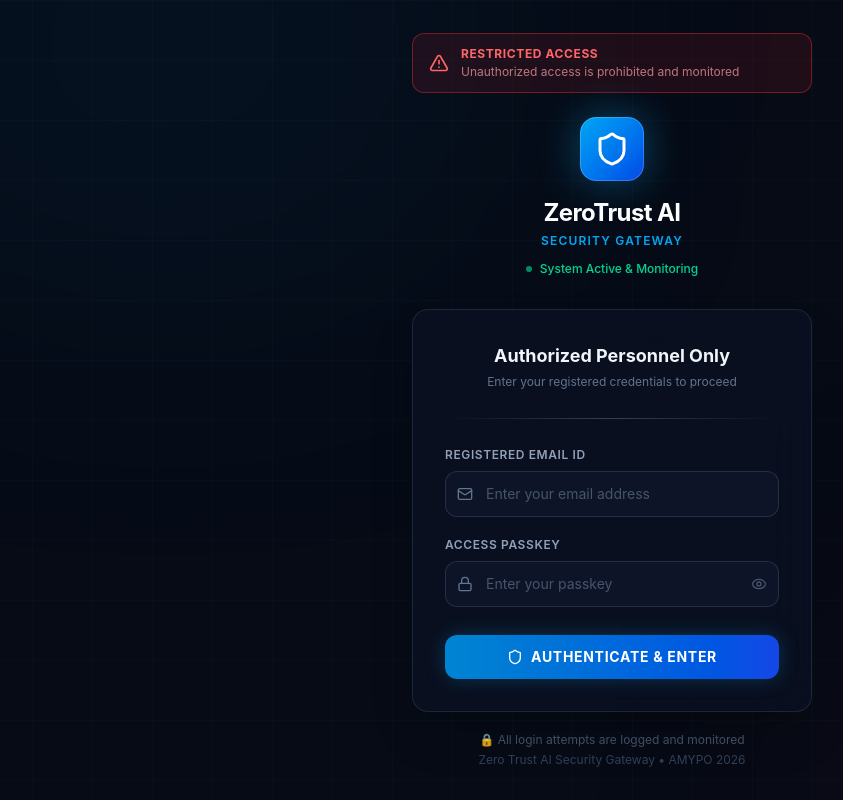
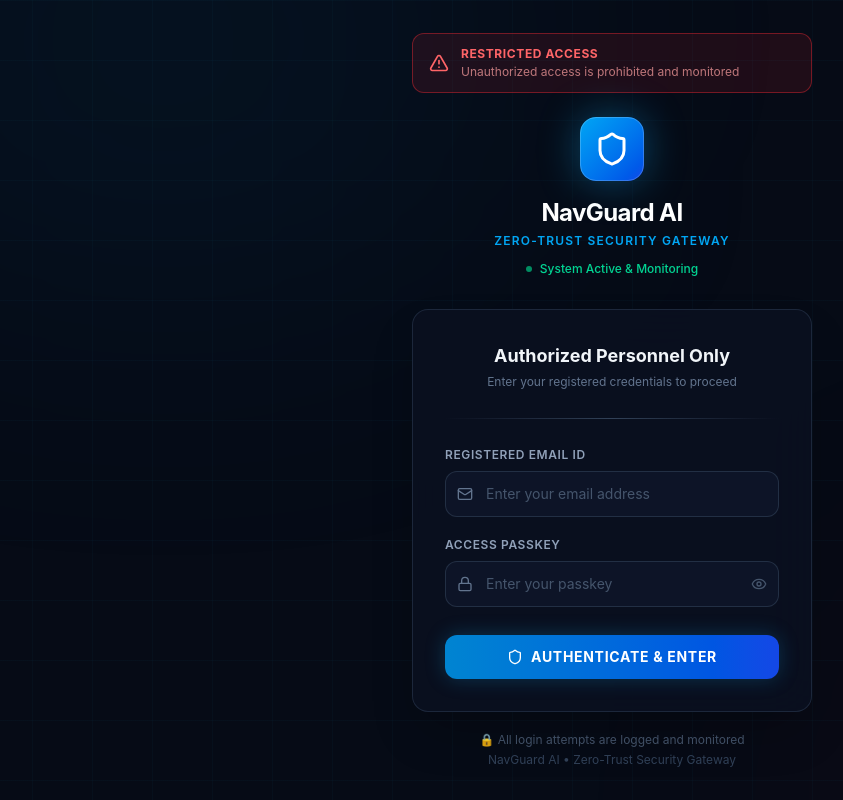
Before and after one commit to SriNaveena-P/ai-security-gateway, a React (Vite) app in the folder frontend/: page /login in a window 1280 px wide. Shown: the whole page, without its empty margins (28-871 px from the left). Built offline with nearby package versions, Linux system fonts and the light colour scheme.

Commit message:
Branding: Rebrand project to NavGuard AI and add auto-redirect on backend

```diff
--- a/frontend/index.html
+++ b/frontend/index.html
@@ -4,7 +4,7 @@
     <meta charset="UTF-8" />
     <link rel="icon" type="image/svg+xml" href="/favicon.svg" />
     <meta name="viewport" content="width=device-width, initial-scale=1.0" />
-    <title>frontend</title>
+    <title>NavGuard AI - Zero-Trust AI Security Gateway</title>
   </head>
   <body>
     <div id="root"></div>
--- a/frontend/src/components/Layout.tsx
+++ b/frontend/src/components/Layout.tsx
@@ -36,8 +36,8 @@ const Layout = () => {
             <div className="absolute inset-0 rounded-xl border border-white/20"></div>
           </div>
           <div>
-            <h1 className="text-lg font-bold tracking-tight bg-clip-text text-transparent bg-gradient-to-r from-white to-slate-400">ZeroTrust AI</h1>
-            <p className="text-[10px] uppercase tracking-widest text-primary-500 font-semibold">Security Gateway</p>
+            <h1 className="text-lg font-bold tracking-tight bg-clip-text text-transparent bg-gradient-to-r from-white to-slate-400">NavGuard AI</h1>
+            <p className="text-[10px] uppercase tracking-widest text-primary-500 font-semibold">Zero-Trust Gateway</p>
           </div>
         </div>
 
--- a/frontend/src/pages/Approvals.tsx
+++ b/frontend/src/pages/Approvals.tsx
@@ -75,7 +75,7 @@ const Approvals = () => {
     <div className="space-y-6">
       <div className="flex justify-between items-center">
         <div>
-          <h2 className="text-2xl font-bold text-white tracking-tight">Security Gateway Approvals</h2>
+          <h2 className="text-2xl font-bold text-white tracking-tight">NavGuard AI Approvals</h2>
           <p className="text-slate-400 text-sm mt-1">Review and action paused high-risk agent operations.</p>
         </div>
 
--- a/frontend/src/pages/Employees.tsx
+++ b/frontend/src/pages/Employees.tsx
@@ -402,7 +402,7 @@ export default function Employees() {
                       </p>
                       <p className="text-sm font-bold text-emerald-400">{emp.salary || 'Confidential'}</p>
                       <span className="inline-block mt-1 text-[11px] bg-amber-500/10 border border-amber-500/20 text-amber-300 px-2 py-0.5 rounded-full font-medium">
-                        🛡️ PII Protected by Security Gateway
+                        🛡️ PII Protected by NavGuard AI
                       </span>
                     </div>
 
--- a/frontend/src/pages/Login.tsx
+++ b/frontend/src/pages/Login.tsx
@@ -62,8 +62,8 @@ export default function Login() {
             {/* Ping effect */}
             <div className="absolute inset-0 rounded-2xl animate-ping bg-sky-500/20" style={{ animationDuration: '3s' }} />
           </div>
-          <h1 className="text-2xl font-bold text-white tracking-tight">ZeroTrust AI</h1>
-          <p className="text-sky-500 text-xs uppercase tracking-widest font-semibold mt-1">Security Gateway</p>
+          <h1 className="text-2xl font-bold text-white tracking-tight">NavGuard AI</h1>
+          <p className="text-sky-500 text-xs uppercase tracking-widest font-semibold mt-1">Zero-Trust Security Gateway</p>
           <div className="flex items-center gap-2 mt-3">
             <div className="w-1.5 h-1.5 rounded-full bg-emerald-500 animate-pulse" />
             <span className="text-emerald-400 text-xs font-medium">System Active & Monitoring</span>
@@ -157,7 +157,7 @@ export default function Login() {
         {/* Footer */}
         <div className="mt-5 text-center space-y-1">
           <p className="text-slate-600 text-xs">🔒 All login attempts are logged and monitored</p>
-          <p className="text-slate-700 text-xs">Zero Trust AI Security Gateway • AMYPO 2026</p>
+          <p className="text-slate-700 text-xs">NavGuard AI • Zero-Trust Security Gateway</p>
         </div>
       </div>
     </div>
--- a/frontend/src/pages/QAChat.tsx
+++ b/frontend/src/pages/QAChat.tsx
@@ -228,7 +228,7 @@ export default function QAChat() {
                         : 'bg-gray-100 border-gray-200 text-gray-500'
                     }`}>
                       <div className="flex items-center gap-1.5 font-semibold mb-1">
-                        🛡️ Security Gateway:
+                        🛡️ NavGuard AI:
                         <span className={`px-2 py-0.5 rounded-full text-xs font-bold ${
                           msg.gateway.decision === 'BLOCK' ? 'bg-red-500 text-white'
                           : msg.gateway.decision === 'APPROVAL_REQUIRED' ? 'bg-yellow-500 text-white'
--- a/frontend/src/pages/Simulator.tsx
+++ b/frontend/src/pages/Simulator.tsx
@@ -102,7 +102,7 @@ const Simulator = () => {
     <div className="max-w-6xl mx-auto space-y-6">
       <div>
         <h2 className="text-2xl font-bold text-white tracking-tight">Action Simulator</h2>
-        <p className="text-slate-400 text-sm mt-1">Test the Security Gateway by simulating AI agent requests.</p>
+        <p className="text-slate-400 text-sm mt-1">Test NavGuard AI by simulating AI agent requests.</p>
       </div>
 
       {error && (
@@ -192,7 +192,7 @@ const Simulator = () => {
               ) : (
                 <>
                   <Play className="w-4 h-4 fill-current" />
-                  <span>Execute via Security Gateway</span>
+                  <span>Execute via NavGuard AI</span>
                 </>
               )}
             </button>
@@ -314,7 +314,7 @@ const Simulator = () => {
                 <Shield className="w-8 h-8 text-slate-600" />
               </div>
               <h3 className="text-lg font-medium text-slate-400">No Action Simulated</h3>
-              <p className="text-sm text-slate-500 mt-2 max-w-sm">Configure a request on the left and execute it via the Security Gateway to see the Zero Trust security analysis here.</p>
+              <p className="text-sm text-slate-500 mt-2 max-w-sm">Configure a request on the left and execute it via NavGuard AI to see the Zero-Trust security analysis here.</p>
             </div>
           )}
         </div>
```
Also changed, not shown: 1 other file (tests, documents, lock files or other folders).
